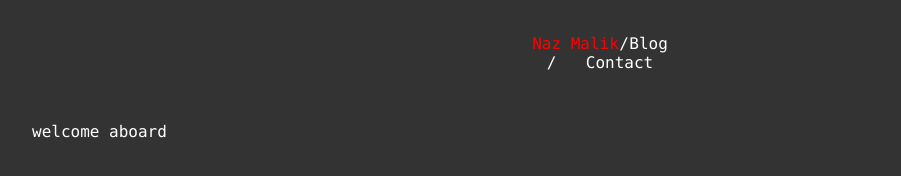
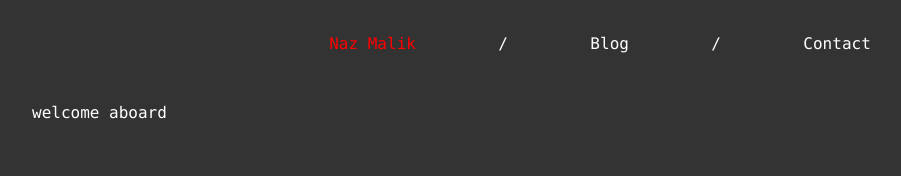
Before and after one commit to nazwhale/mysite, a Gatsby site: page / in a window 1280 px wide. Shown: the whole page, without its empty margins (40-941 px from the left). Built offline with nearby package versions, Linux system fonts and the light colour scheme; Gatsby itself is replaced by a stand-in of ours.

Commit message:
more resilient navbar styling

```diff
--- a/src/components/all.sass
+++ b/src/components/all.sass
@@ -22,7 +22,7 @@ a
   display: flex
   flex-wrap: wrap
   justify-content: space-around
-  padding: 0 500px
+  padding: 0 20vw
   text-decoration: none
 
 .navbar-item
```
